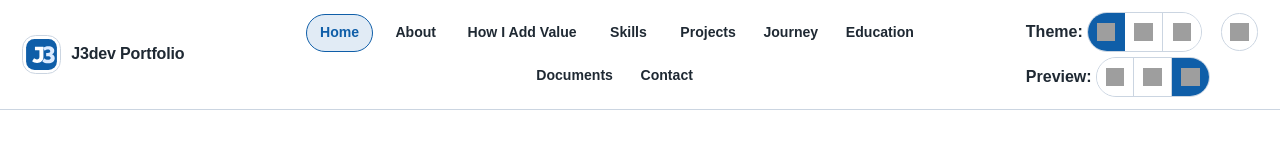
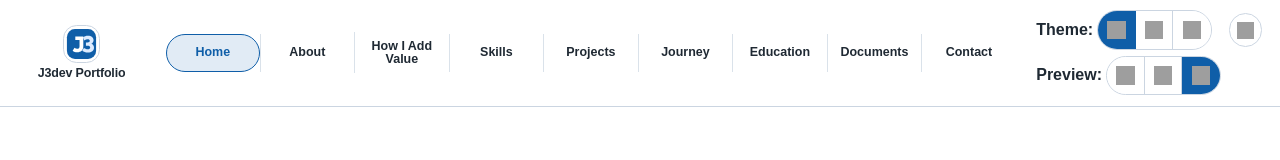
Before and after one commit to jorgejaimes085GH/J3dev-portfolio, an Angular app: page / in a window 1280 px wide. Shown: the top 160 px of the page. Built offline with nearby package versions, Linux system fonts and the light colour scheme; grey boxes are pictures that could not be loaded.

Commit message:
Refine desktop header layout

```diff
--- a/src/app/layout/navbar/navbar.scss
+++ b/src/app/layout/navbar/navbar.scss
@@ -20,14 +20,14 @@
 }
 
 .site-header__inner {
-  width: min(100%, 94rem);
+  width: min(100%, 112rem);
   margin: 0 auto;
-  padding: 0.75rem clamp(1rem, 2vw, 1.35rem);
+  padding: 0.65rem clamp(0.75rem, 1.4vw, 1.1rem);
   display: grid;
-  grid-template-columns: minmax(12rem, 15rem) minmax(42rem, 1fr) minmax(17rem, auto);
+  grid-template-columns: minmax(6.4rem, 8rem) minmax(0, 1fr) max-content;
   grid-template-areas: 'brand nav tools';
   align-items: center;
-  gap: 0.75rem clamp(1.25rem, 2.8vw, 2.65rem);
+  gap: 0.65rem clamp(0.8rem, 1.6vw, 1.6rem);
 }
 
 .site-header__brand,
@@ -42,9 +42,11 @@
 
 .site-header__brand {
   grid-area: brand;
-  gap: 0.65rem;
+  flex-direction: column;
+  justify-content: center;
+  gap: 0.25rem;
   min-width: 0;
-  max-width: 15rem;
+  max-width: 8rem;
   color: var(--app-text-color);
   font-weight: 700;
   letter-spacing: -0.01em;
@@ -75,9 +77,9 @@
 .site-header__logo-frame {
   display: grid;
   place-items: center;
-  width: 2.45rem;
-  height: 2.45rem;
-  flex: 0 0 2.45rem;
+  width: 2.35rem;
+  height: 2.35rem;
+  flex: 0 0 2.35rem;
   overflow: hidden;
   border: 1px solid var(--app-border-color);
   border-radius: 0.85rem;
@@ -120,7 +122,11 @@
 }
 
 .site-header__brand-text {
+  max-width: 100%;
   overflow: hidden;
+  font-size: 0.78rem;
+  line-height: 1.05;
+  text-align: center;
   text-overflow: ellipsis;
 }
 
@@ -131,28 +137,39 @@
 }
 
 .site-nav__list {
-  flex-wrap: wrap;
+  flex-wrap: nowrap;
   justify-content: center;
-  gap: 0.35rem clamp(0.35rem, 0.7vw, 0.65rem);
+  gap: 0;
   list-style: none;
   margin: 0;
   padding: 0;
 }
 
+.site-nav__item {
+  flex: 1 1 0;
+  min-width: 0;
+}
+
+.site-nav__item + .site-nav__item {
+  border-left: 1px solid color-mix(in srgb, var(--app-border-color) 70%, transparent);
+}
+
 .site-nav__link {
   justify-content: center;
-  min-width: clamp(4.2rem, 4.7vw, 5.35rem);
+  width: 100%;
+  min-width: 0;
   min-height: 2.35rem;
-  padding: 0.4rem clamp(0.52rem, 0.6vw, 0.72rem);
+  padding: 0.4rem clamp(0.35rem, 0.5vw, 0.62rem);
   border: 1px solid transparent;
   color: var(--app-text-color);
-  font-size: 0.88rem;
+  font-size: clamp(0.78rem, 0.72vw, 0.88rem);
   font-weight: 650;
+  line-height: 1.05;
+  text-align: center;
   text-decoration: none;
 }
 
 .site-nav__link--long {
-  min-width: clamp(7.25rem, 7.25vw, 8.45rem);
   white-space: normal;
 }
 
@@ -173,13 +190,13 @@
 .site-header__tools {
   grid-area: tools;
   display: grid;
-  grid-template-columns: minmax(0, max-content) auto;
+  grid-template-columns: minmax(0, max-content) 2.1rem;
   grid-template-areas:
     'theme pin'
     'preview pin';
   align-items: center;
   justify-content: end;
-  gap: 0.35rem 0.65rem;
+  gap: 0.35rem 0.5rem;
   min-width: 0;
 }
 
@@ -193,9 +210,9 @@
 
 .site-header__pin-toggle {
   justify-content: center;
-  min-width: 2.35rem;
-  min-height: 2.35rem;
-  padding: 0.4rem;
+  min-width: 2.1rem;
+  min-height: 2.1rem;
+  padding: 0.35rem;
   border: 1px solid var(--app-border-color);
   color: var(--app-text-color);
   background: var(--header-panel);
@@ -203,13 +220,13 @@
 }
 
 .site-header__pin-icon {
-  width: 1.15rem;
-  height: 1.15rem;
+  width: 1.05rem;
+  height: 1.05rem;
 }
 
 @media (max-width: 1240px) {
   .site-header__inner {
-    grid-template-columns: minmax(12rem, 1fr) auto;
+    grid-template-columns: minmax(8rem, 1fr) auto;
     grid-template-areas:
       'brand tools'
       'nav nav';
@@ -221,7 +238,25 @@
   }
 
   .site-nav__list {
+    flex-wrap: wrap;
     justify-content: center;
+    gap: 0.35rem clamp(0.35rem, 0.7vw, 0.65rem);
+  }
+
+  .site-nav__item {
+    flex: 0 1 auto;
+  }
+
+  .site-nav__item + .site-nav__item {
+    border-left: 0;
+  }
+
+  .site-nav__link {
+    min-width: clamp(4.2rem, 4.7vw, 5.35rem);
+  }
+
+  .site-nav__link--long {
+    min-width: clamp(7.25rem, 7.25vw, 8.45rem);
   }
 }
 
--- a/src/app/layout/navbar/navbar.ts
+++ b/src/app/layout/navbar/navbar.ts
@@ -72,7 +72,7 @@ import { ViewportSwitcher } from '../viewport-switcher/viewport-switcher';
               (error)="showIconFallback($event)"
             />
             <span class="site-header__icon-fallback" aria-hidden="true">
-              {{ isHeaderPinned() ? 'Unpin' : 'Pin' }}
+              {{ isHeaderPinned() ? 'U' : 'P' }}
             </span>
           </button>
         </div>
```
